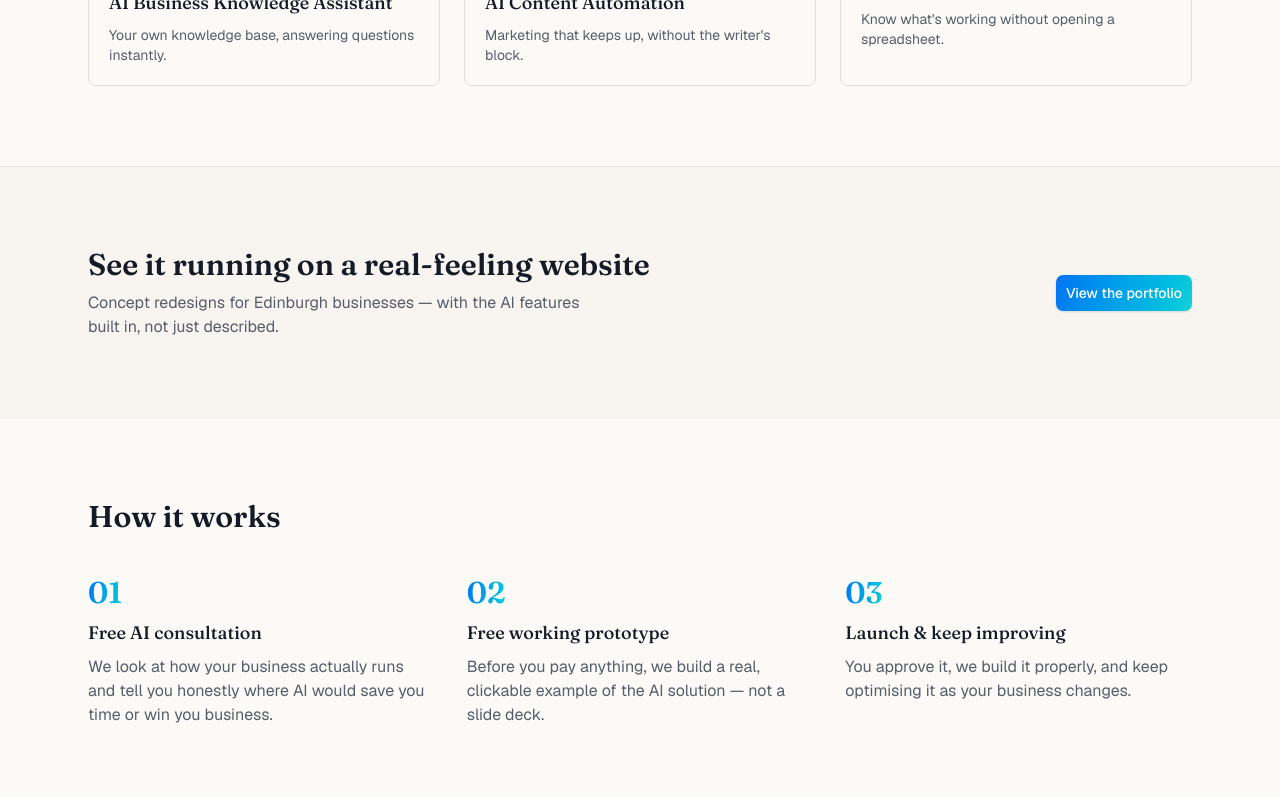
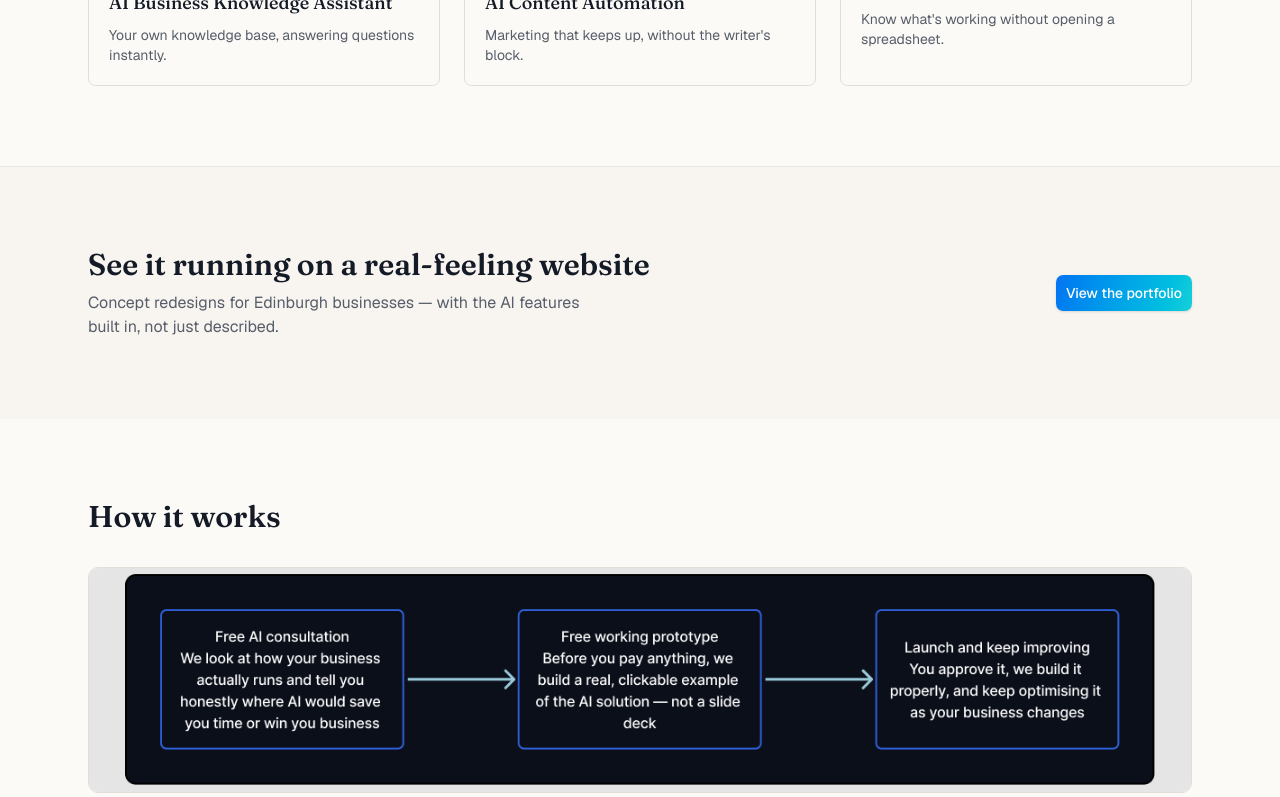
Before and after one commit to hamishwebdesign1-source/hamish-ai, a Next.js app: page / in a window 1280 px wide. Shown: the part 2000-2797 px from the top of the page. Built offline with nearby package versions, Linux system fonts and the light colour scheme.

Commit message:
Add on-brand process diagram to homepage "How it works" section
Generated via Figma (FigJam flowchart + Plugin API restyling to match
the site's navy/blue/cyan palette) after hitting the Canva generation
quota for this asset.

```diff
--- a/src/app/(site)/page.tsx
+++ b/src/app/(site)/page.tsx
@@ -174,6 +174,17 @@ export default function HomePage() {
             How it works
           </h2>
         </Reveal>
+        <Reveal delay={40}>
+          <div className="relative mt-8 hidden aspect-[1142/234] w-full overflow-hidden rounded-xl border border-border sm:block">
+            <Image
+              src="/images/homepage/how-it-works.png"
+              alt="Free AI consultation, then a free working prototype, then launch and keep improving"
+              fill
+              sizes="(min-width: 1152px) 1152px, 100vw"
+              className="object-cover"
+            />
+          </div>
+        </Reveal>
         <div className="mt-10 grid gap-8 md:grid-cols-3">
           {steps.map((s, i) => (
             <Reveal key={s.step} delay={i * 80}>
```
Also changed, not shown: public/images/homepage/how-it-works.png (added).
